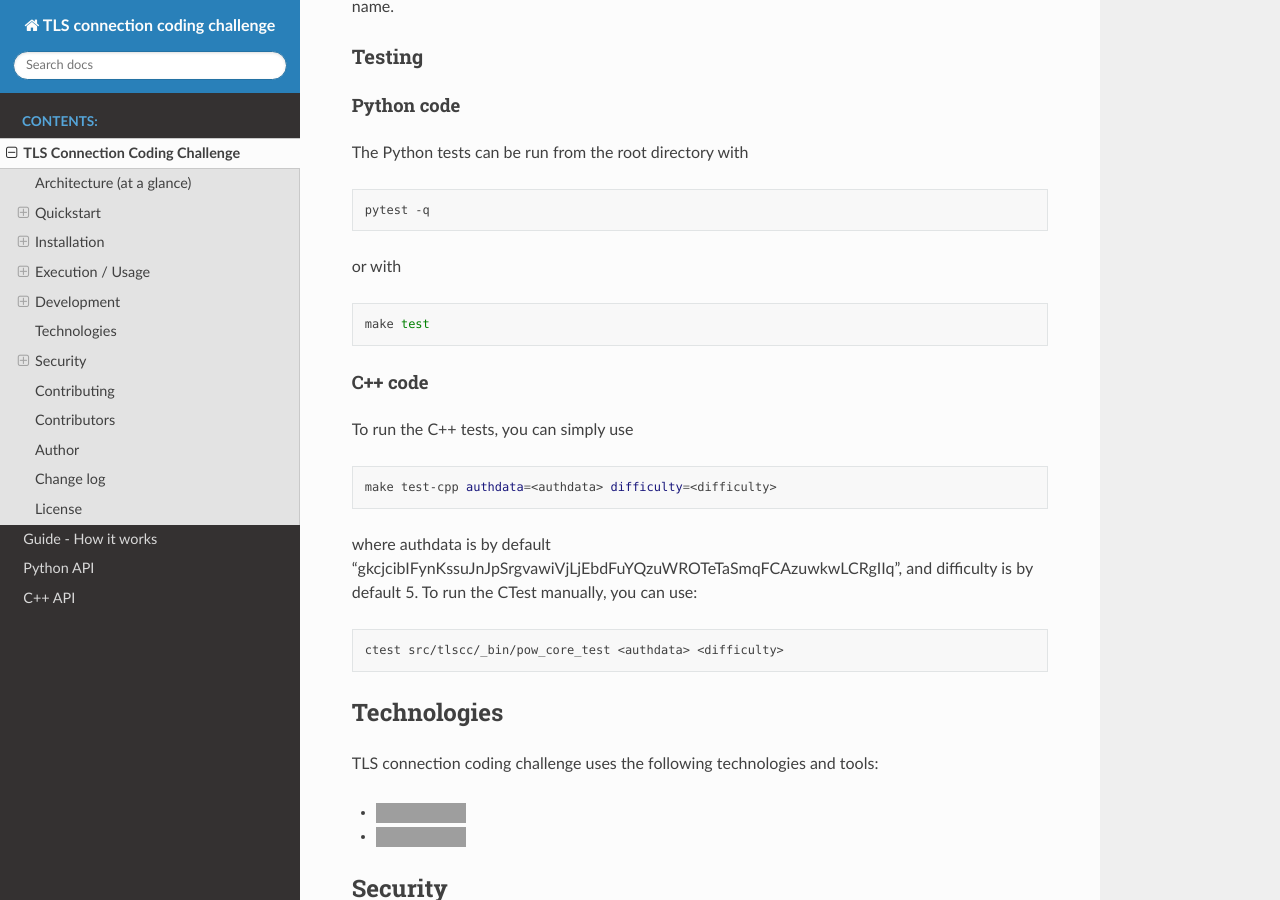
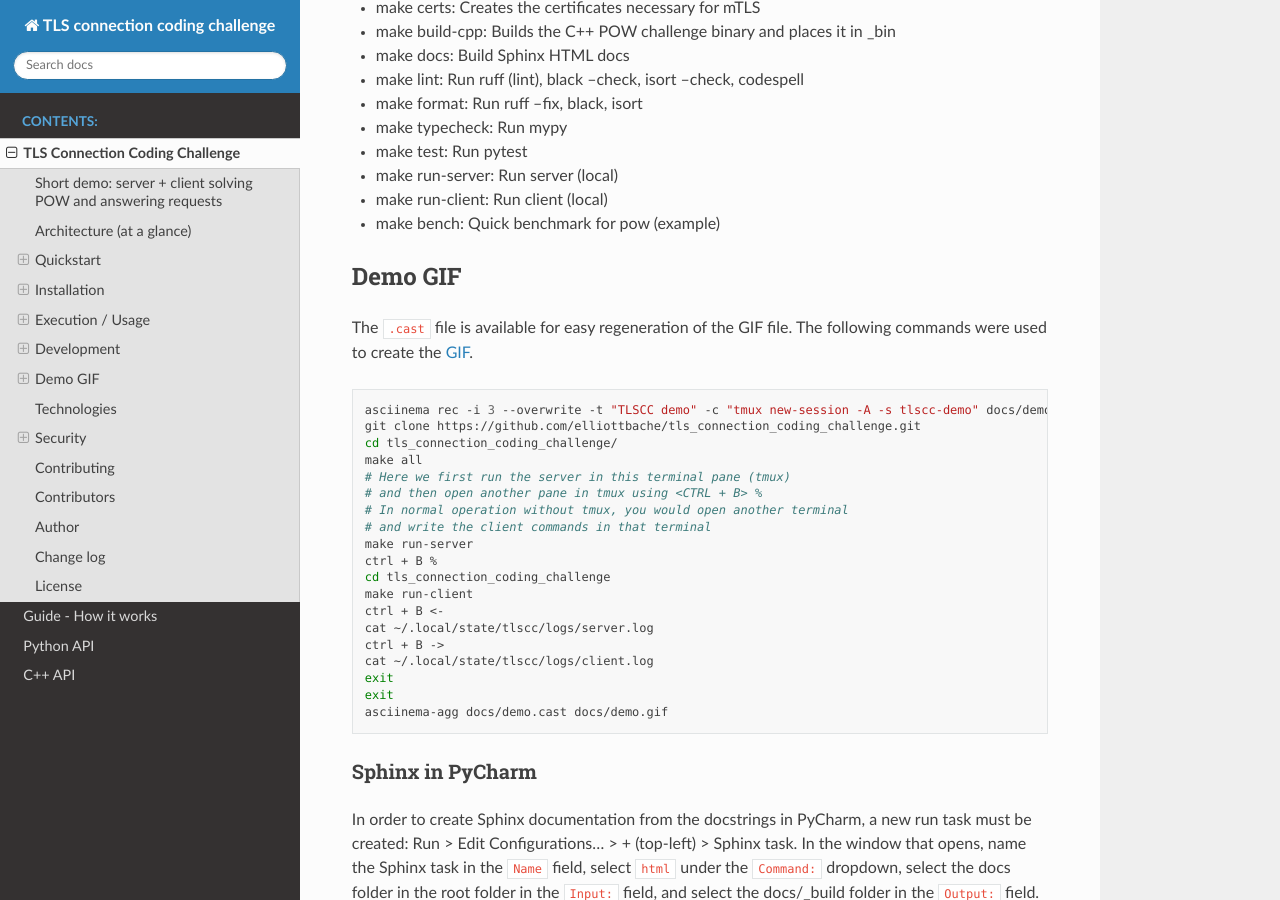
Before and after one commit to elliottbache/tls_connection_coding_challenge, a Sphinx documentation site: the page built from docs/intro.md, in a window 1280 px wide and 900 px high, scrolled down 7959 px. Built offline with Sphinx 7.4.7 and the Read the Docs theme 3.1.0, drawn with Linux system fonts in a browser that asks for light colours; some of the changed text lies outside the part shown; grey boxes are pictures that could not be loaded.

Commit message:
docs(GIF): add GIF for installation and execution.
Provide .cast for regenerating GIF and add a list of commands that were used in the README.md.

````diff
--- a/README.md
+++ b/README.md
@@ -11,6 +11,10 @@
 > - Linux/WSL-based minimal client/server that perform a TLS handshake, then a **HELO → POW → info requests → END** flow.
 > - POW solved by a fast C++ helper (multi-threaded) invoked from Python.
 > - Fully testable: unit tests for parsing & hashing; integration test creates a throwaway TLS server and exercises the full round-trip.
+
+---
+## Short demo: server + client solving POW and answering requests
+![Demo](docs/demo.gif)
 
 ---
 
@@ -45,6 +49,7 @@
 **Table of Contents**
 
 - [Quickstart](#quickstart)
+- [Demo GIF](#demo-gif)
 - [Installation](#installation)
 - [Execution / Usage](#execution--usage)
 - [Technologies](#technologies)
@@ -292,6 +297,31 @@
 - make run-client: Run client (local)
 - make bench: Quick benchmark for pow (example)
 
+## Demo GIF
+The ```.cast``` file is available for easy regeneration of the GIF file.  The following commands were used
+to create the [GIF](#short-demo-server--client-solving-pow-and-answering-requests).
+```bash
+asciinema rec -i 3 --overwrite -t "TLSCC demo" -c "tmux new-session -A -s tlscc-demo" docs/demo.cast
+git clone https://github.com/elliottbache/tls_connection_coding_challenge.git
+cd tls_connection_coding_challenge/
+make all
+# Here we first run the server in this terminal pane (tmux)
+# and then open another pane in tmux using <CTRL + B> %
+# In normal operation without tmux, you would open another terminal
+# and write the client commands in that terminal
+make run-server
+ctrl + B %
+cd tls_connection_coding_challenge
+make run-client
+ctrl + B <-
+cat ~/.local/state/tlscc/logs/server.log
+ctrl + B ->
+cat ~/.local/state/tlscc/logs/client.log
+exit
+exit
+asciinema-agg docs/demo.cast docs/demo.gif
+```
+
 ### Sphinx in PyCharm
 In order to create Sphinx documentation from the docstrings in PyCharm, a new run task must be created:
 Run > Edit Configurations... > + (top-left) > Sphinx task.  In the window that opens, name the Sphinx task in the
````
Also changed, not shown: docs/guide.md (+8 -2 lines), 2 other files.
